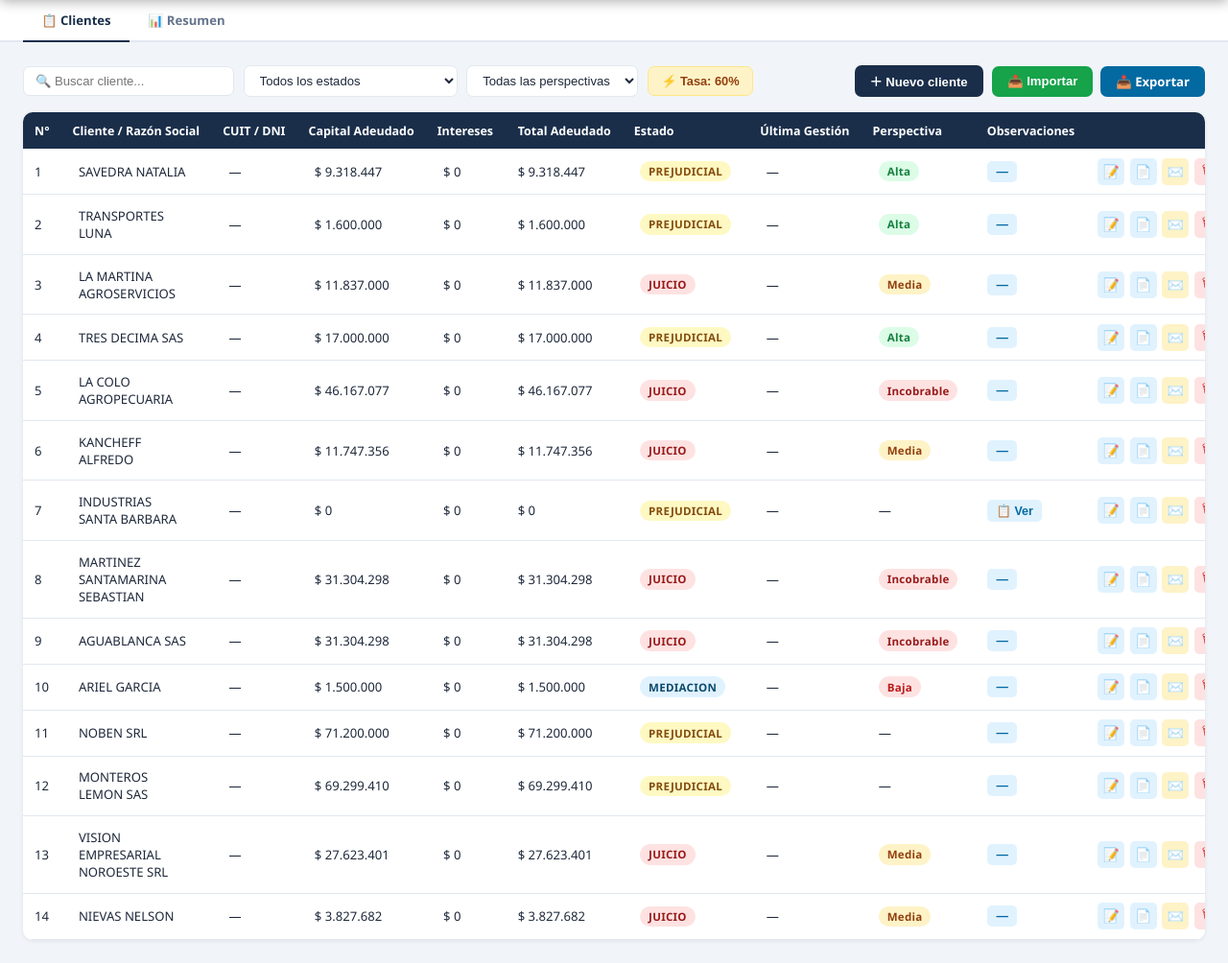
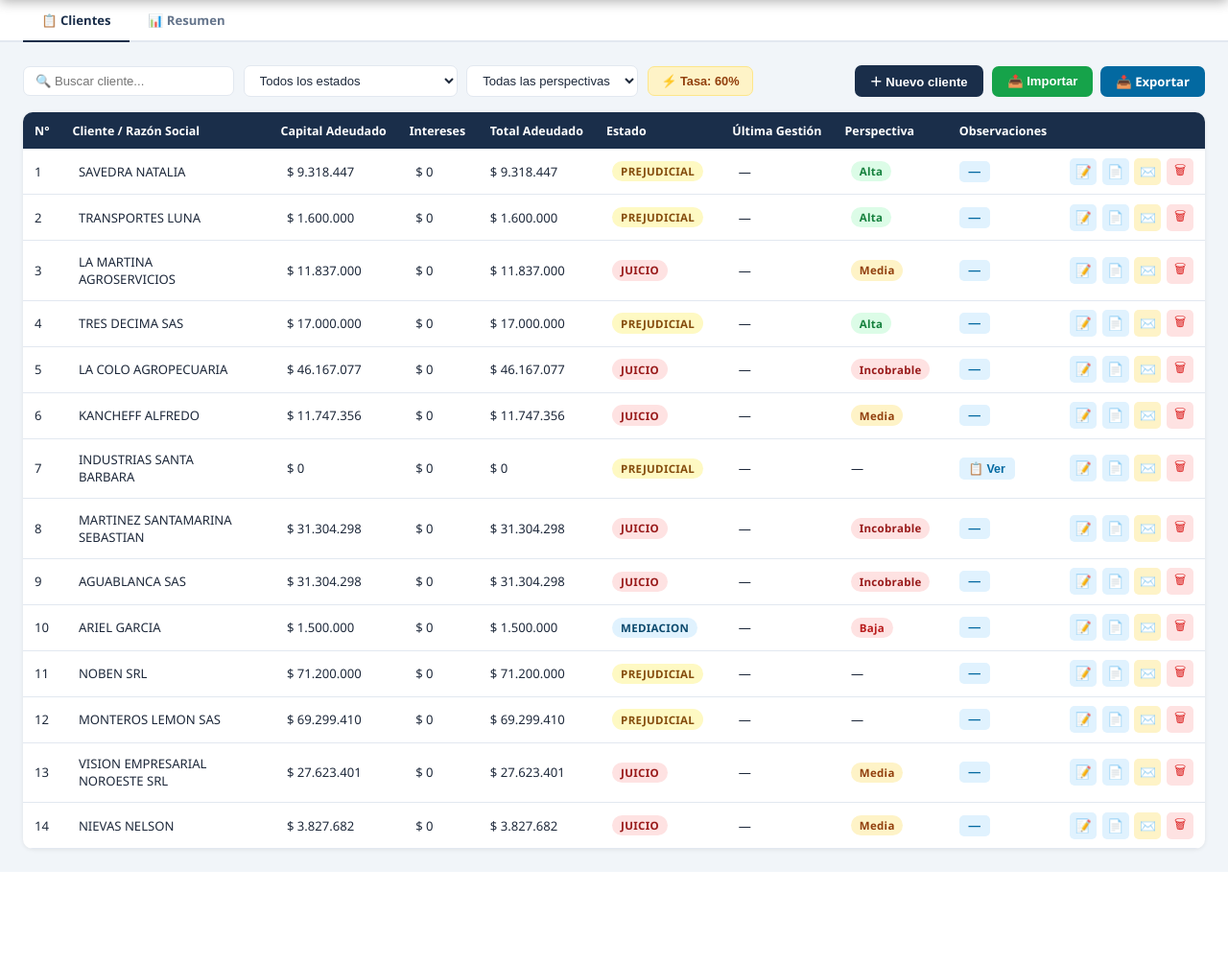
Before and after one commit to aimartinvega-code/cartera-mora, a Flask app: page /app in a window 1280 px wide. Shown: the part 56-1060 px from the top of the page at 96% size. After the commit the page ends 965 px from the top, so only its background shows below. Run offline with Flask 3, Linux system fonts and the light colour scheme; the visitor is signed in with stand-in values (Sample User, id 1).

Commit message:
sacar CUIT de tabla principal

```diff
--- a/templates/index.html
+++ b/templates/index.html
@@ -617,7 +617,6 @@ tbody tr.cobrado-row:hover { background: #dcfce7 !important; }
           <tr>
             <th>N°</th>
             <th>Cliente / Razón Social</th>
-            <th>CUIT / DNI</th>
             <th>Capital Adeudado</th>
             <th>Intereses</th>
             <th>Total Adeudado</th>
@@ -807,7 +806,6 @@ function renderTabla(lista) {
     tr.innerHTML = `
       <td>${i + 1}</td>
       <td><span class="editable" onclick="editarCampo(this, ${c.id}, 'razon_social', 'text')">${c.razon_social || ''}</span></td>
-      <td><span class="editable" onclick="editarCampo(this, ${c.id}, 'cuit', 'text')">${c.cuit || '—'}</span></td>
       <td class="monto"><span class="editable" onclick="editarCampo(this, ${c.id}, 'monto_original', 'number')">${fmt(mo)}</span></td>
       <td class="monto"><span class="editable" onclick="editarCampo(this, ${c.id}, 'intereses', 'number')">${fmt(int_)}</span></td>
       <td class="monto">${fmt(total)}</td>
@@ -835,7 +833,7 @@ function renderTabla(lista) {
     trH.classList.add('historial-row');
     trH.id = `hist-row-${c.id}`;
     trH.innerHTML = `
-      <td colspan="11" class="historial-cell">
+      <td colspan="10" class="historial-cell">
         <div class="expand-tabs">
           <div class="expand-tab active" onclick="switchTab(${c.id}, 'datos', this)">👤 Datos</div>
           <div class="expand-tab" onclick="switchTab(${c.id}, 'facturas', this)">🧾 Facturas</div>
```
